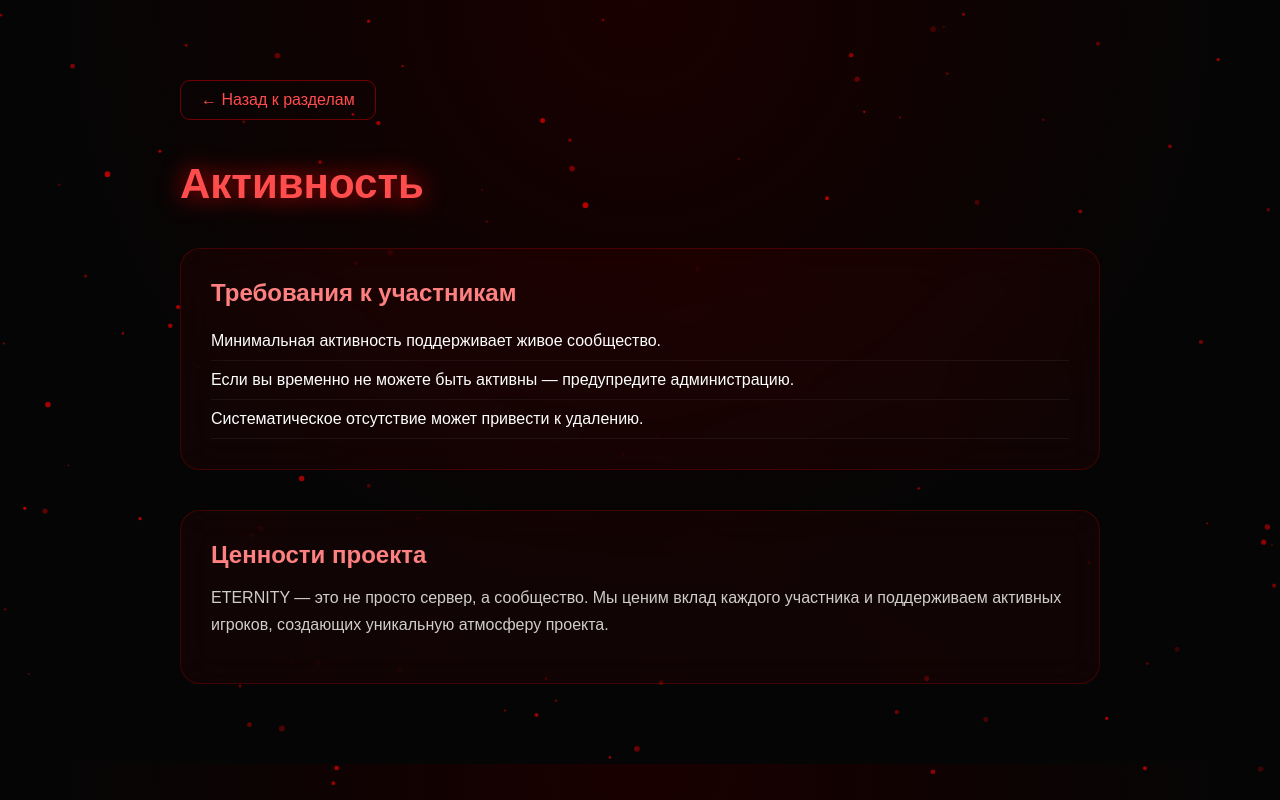
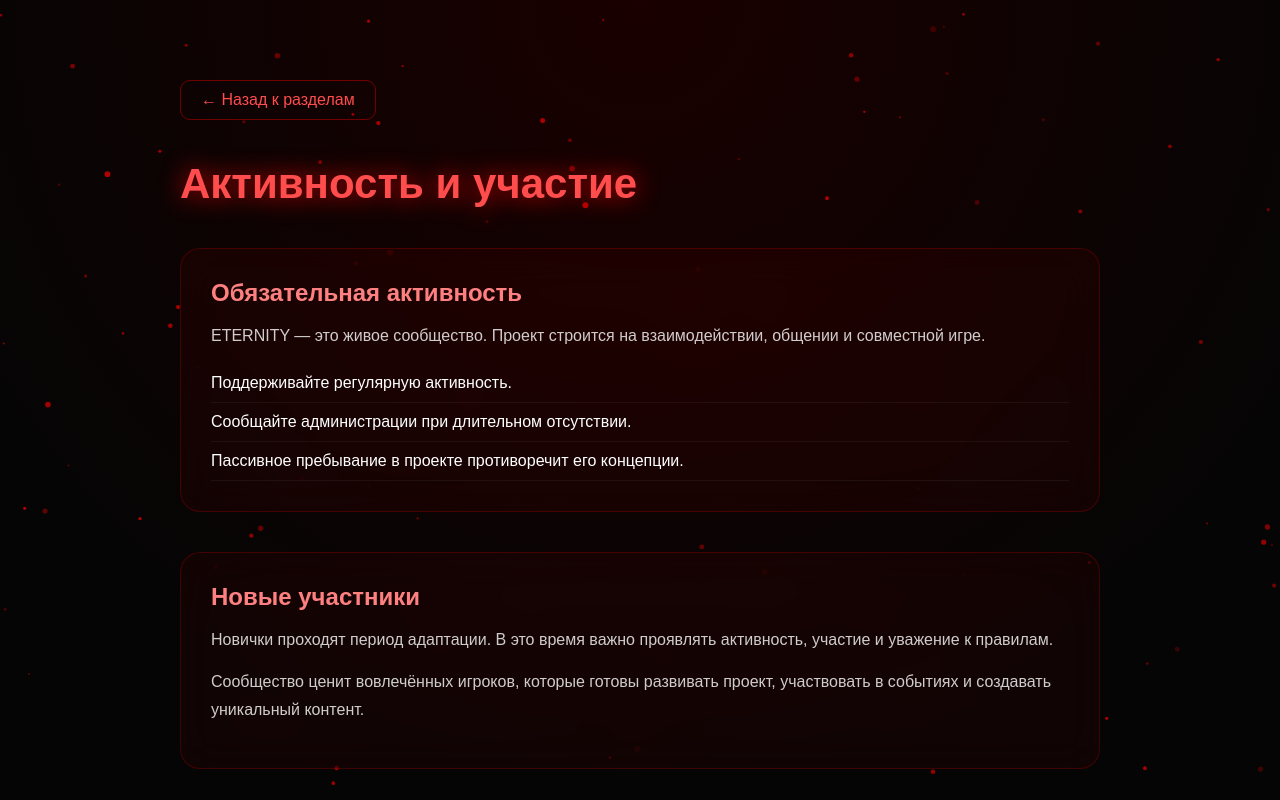
Before and after one commit to Dtermi/eternity-site, a plain HTML site: page rules/activity.html in a window 1280 px wide. Shown: the top 800 px of the page. Drawn offline with Linux system fonts and the light colour scheme; a web font is replaced by a local one.

Commit message:
Update activity.html

```diff
--- a/rules/activity.html
+++ b/rules/activity.html
@@ -14,23 +14,43 @@
 
 <a href="../rules.html" class="back-button">← Назад к разделам</a>
 
-<h1>Активность</h1>
+<h1>Активность и участие</h1>
 
 <div class="section">
-<h2>Требования к участникам</h2>
+<h2>Обязательная активность</h2>
+<p>
+ETERNITY — это живое сообщество. Проект строится на взаимодействии,
+общении и совместной игре.
+</p>
 <ul>
-<li>Минимальная активность поддерживает живое сообщество.</li>
-<li>Если вы временно не можете быть активны — предупредите администрацию.</li>
-<li>Систематическое отсутствие может привести к удалению.</li>
+<li>Поддерживайте регулярную активность.</li>
+<li>Сообщайте администрации при длительном отсутствии.</li>
+<li>Пассивное пребывание в проекте противоречит его концепции.</li>
 </ul>
 </div>
 
 <div class="section">
-<h2>Ценности проекта</h2>
+<h2>Новые участники</h2>
 <p>
-ETERNITY — это не просто сервер, а сообщество.
-Мы ценим вклад каждого участника и поддерживаем
-активных игроков, создающих уникальную атмосферу проекта.
+Новички проходят период адаптации.
+В это время важно проявлять активность, участие и уважение к правилам.
+</p>
+<p>
+Сообщество ценит вовлечённых игроков, которые готовы развивать проект,
+участвовать в событиях и создавать уникальный контент.
+</p>
+</div>
+
+<div class="section">
+<h2>Сообщество как ценность</h2>
+<p>
+ETERNITY — это не просто сервер.
+Это пространство людей, которые выбирают качественную,
+спокойную и атмосферную игру.
+</p>
+<p>
+Мы поддерживаем инициативу, творческие идеи и совместные проекты.
+Именно активные участники делают этот мир живым.
 </p>
 </div>
 
```
